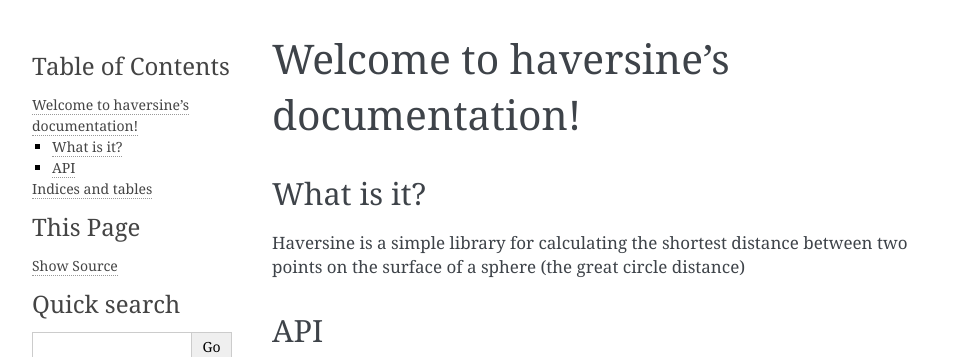
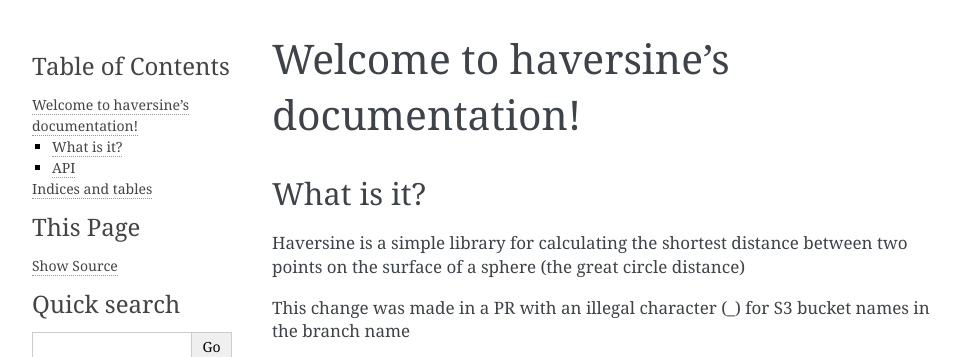
Before and after one commit to lkilcommons/sphinx-tutorial, a Sphinx documentation site: the page built from docs/source/index.rst, in a window 1280 px wide, cut to the strip 0-357 px from the top of the page. Shown: the whole strip, without its empty margins (148-1107 px from the left). Built offline with Sphinx 7.4.7, drawn with Linux system fonts in a browser that asks for light colours.

Commit message:
Update index.rst

```diff
--- a/docs/source/index.rst
+++ b/docs/source/index.rst
@@ -16,6 +16,8 @@ What is it?
 Haversine is a simple library for calculating the shortest distance between
 two points on the surface of a sphere (the great circle distance)
 
+This change was made in a PR with an illegal character (_) for S3 bucket names in the branch name
+
 API
 ---
 
```
